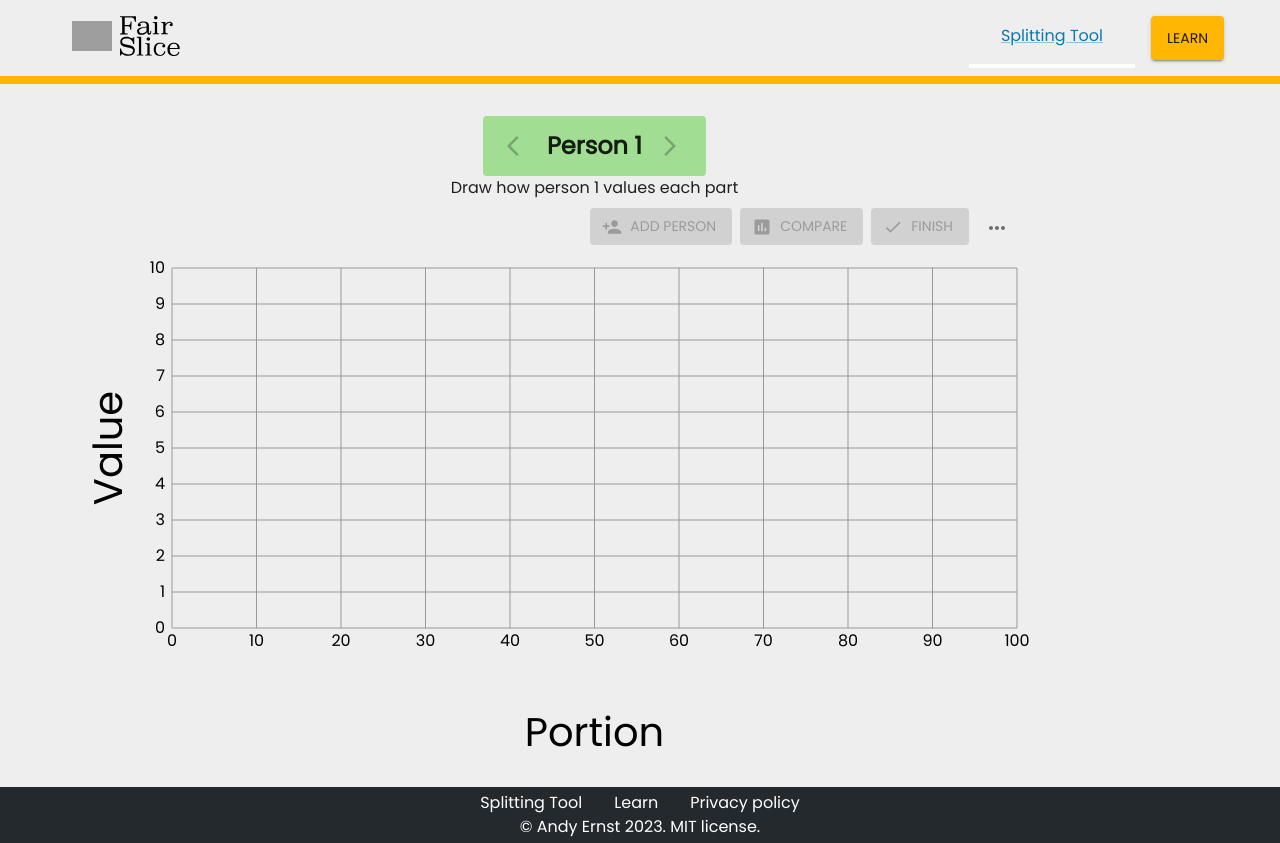
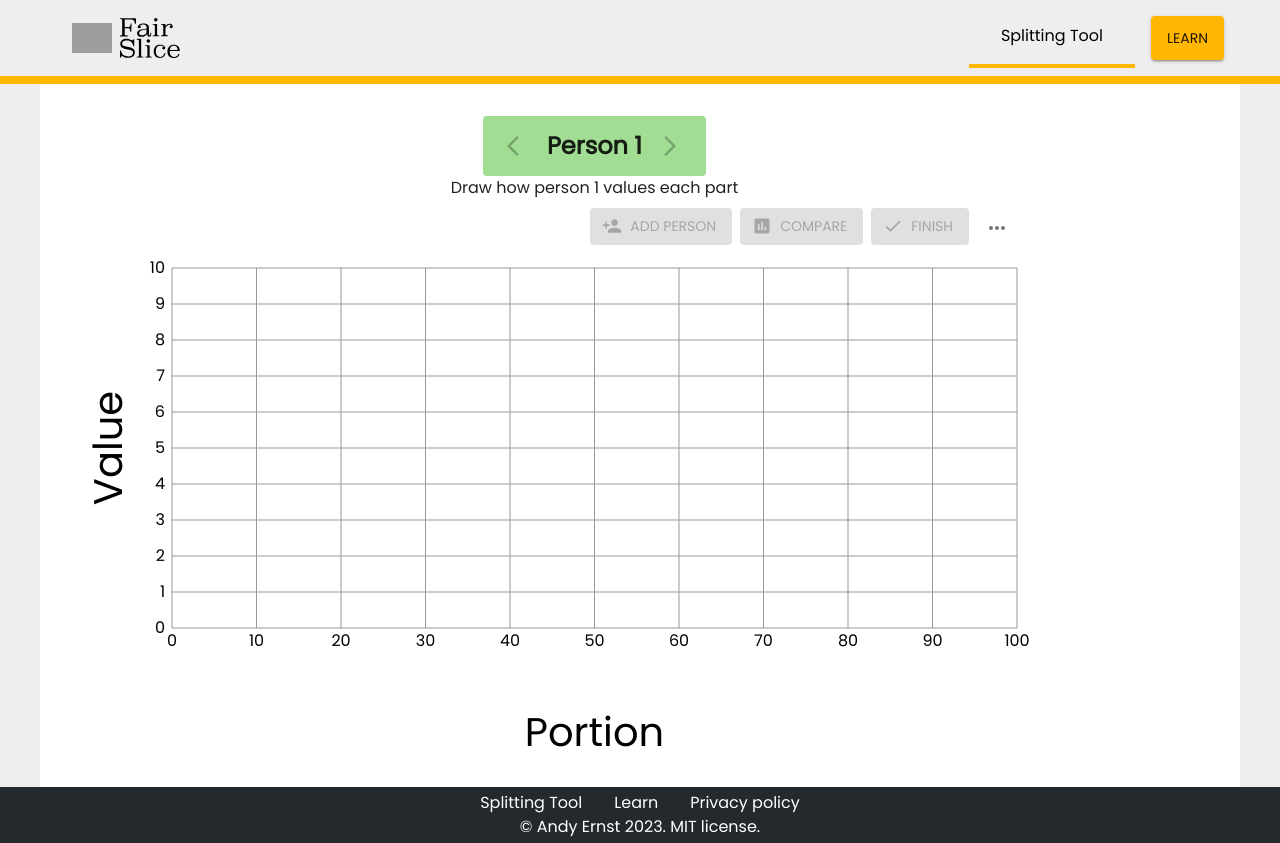
Before and after one commit to yongtenglei/cake, a React (Create React App) app: page /graph in a window 1280 px wide. Built offline with nearby package versions, Linux system fonts and the light colour scheme; grey boxes are pictures that could not be loaded.

Commit message:
recolor and fix small mistakes

```diff
--- a/src/Graph/components/Bracket/EditableBracket.tsx
+++ b/src/Graph/components/Bracket/EditableBracket.tsx
@@ -67,7 +67,6 @@ export const EditableBracket = ({
             <Button
               onClick={() => setEditing(true)}
               variant="outlined"
-              color="secondary"
               aria-label={`Segment ${segNumber} has width ${slicesize}%, click to edit`}
             >
               {slicesize} %
--- a/src/Graph/components/Header/GraphHeader.tsx
+++ b/src/Graph/components/Header/GraphHeader.tsx
@@ -65,7 +65,6 @@ export const GraphHeader = ({
               <span>
                 <Button
                   variant="contained"
-                  color="secondary"
                   disabled={!isComplete || cantAddMoreAgents}
                   onClick={() => {
                     if (compareMode) {
@@ -83,7 +82,6 @@ export const GraphHeader = ({
           <div>
             <Button
               variant="contained"
-              color="secondary"
               disabled={!isComplete || totalAgents < 2}
               onClick={onClickCompare}
               startIcon={compareMode ? <EditIcon /> : <AssessmentIcon />}
@@ -95,7 +93,6 @@ export const GraphHeader = ({
           <div>
             <Button
               variant="contained"
-              color="secondary"
               disabled={!isComplete || totalAgents < 2}
               onClick={onClickDone}
               startIcon={<CheckIcon />}
--- a/src/Layouts.css
+++ b/src/Layouts.css
@@ -17,8 +17,9 @@
 /* WIP */
 .bodyContainer {
   /* margin: 0 16px; */
-  margin: auto;
+  margin: 0 auto;
   padding: 32px;
   width: 100%;
   max-width: var(--bodyMaxWidth);
+  background-color: white;
 }
--- a/src/Pages/LandingPage.tsx
+++ b/src/Pages/LandingPage.tsx
@@ -70,6 +70,7 @@ const HeroImage = () => {
           zIndex: '1',
           display: 'flex',
           color: 'white',
+          backgroundColor: 'transparent',
         }}
       >
         <Stack>
--- a/src/components/Link.tsx
+++ b/src/components/Link.tsx
@@ -22,6 +22,7 @@ type LinkProps = React.ComponentProps<typeof MuiLink> & {
 
 export const Link = ({ children, href, innerRef, ...props }: LinkProps) => {
   const isExternal = !href.startsWith('/')
+  const extraProps = isExternal ? {target: '_blank', rel: 'noopener'} : {}
   return (
     <MuiLink
       {...props}
@@ -29,8 +30,7 @@ export const Link = ({ children, href, innerRef, ...props }: LinkProps) => {
       ref={innerRef}
       component={RRLink}
       to={href}
-      target={isExternal ? '_blank' : null}
-      rel="noopener"
+      {...extraProps}
     >
       {children}
       {isExternal ? (
--- a/src/components/Navigation.css
+++ b/src/components/Navigation.css
@@ -2,7 +2,7 @@
 
 .Navigation {
   position: relative;
-  z-index: 1;
+  z-index: 100;
   /* background-color: var(--cPrimary);
   box-shadow: rgba(0, 0, 0, 0.2) 0px 2px 4px -1px,
     rgba(0, 0, 0, 0.14) 0px 4px 5px 0px, rgba(0, 0, 0, 0.12) 0px 1px 10px 0px; */
@@ -15,6 +15,7 @@
 .Navigation__body {
   display: flex;
   justify-content: space-between;
+  height: 60px; /* not ideal for this to be explicit */
 }
 
 .Navigation__links {
@@ -23,7 +24,7 @@
   display: flex;
 }
 
-.Navigation__link {
+a.Navigation__link {
   color: black;
   text-decoration: none;
   padding: 16px 32px;
@@ -31,19 +32,18 @@
   border-bottom: 4px solid transparent;
 }
 
-.Navigation__link:visited {
+a.Navigation__link:visited {
   color: black;
 }
 
-.Navigation__link:hover,
-.Navigation__link:focus {
-  background-color: var(--cPrimaryLight);
-  border-bottom-color: white;
+a.Navigation__link:hover,
+a.Navigation__link:focus {
+  border-bottom-color: var(--cSecondary);
   text-decoration: none;
 }
 
-.Navigation__link.active {
-  border-bottom-color: white;
+a.Navigation__link.active {
+  border-bottom-color: var(--cSecondary);
 }
 
 .Navigation__homeIcon {
--- a/src/components/Navigation.tsx
+++ b/src/components/Navigation.tsx
@@ -1,6 +1,5 @@
 import { forwardRef } from 'react'
 import { Button } from '@mui/material'
-import CakeRoundedIcon from '@mui/icons-material/CakeRounded'
 import { Link, NavLink } from './Link'
 import title from '../images/title.svg'
 import './Navigation.css'
@@ -10,7 +9,7 @@ export const Navigation = () => {
     <div className="Navigation">
       <div className="LayoutBody Navigation__body">
         <Link
-          className="Navigation__link Navigation__homeIcon"
+          className="Navigation__homeIcon"
           href={'/'}
           aria-label={'home'}
         >
--- a/src/index.css
+++ b/src/index.css
@@ -5,6 +5,7 @@
   --cPrimary: #0d77b0;
   --cPrimaryDark: #02405f;
 
+  --cSecondaryLight: #ffde8b;
   --cSecondary: #FFB703;
   --cSecondaryDark: #FB8500;
   --cDark: #24292e;
--- a/src/index.tsx
+++ b/src/index.tsx
@@ -1,5 +1,6 @@
 import React from 'react'
 import ReactDOM from 'react-dom/client'
+import { CssBaseline }from '@mui/material'
 import { createTheme, ThemeProvider } from '@mui/material/styles'
 import { createBrowserRouter, RouterProvider } from 'react-router-dom'
 import { ErrorPage } from './Pages/ErrorPage'
@@ -8,7 +9,6 @@ import { Graph } from './Graph/Graph'
 import { PrivacyPolicyPage } from './Pages/PrivacyPolicyPage'
 import { TutorialPage } from './Pages/TutorialPage'
 import { LandingPage } from './Pages/LandingPage'
-import CssBaseline from '@mui/material/CssBaseline'
 import './index.css'
 
 const theme = createTheme({
@@ -22,6 +22,7 @@ const theme = createTheme({
       dark: '#02405f',
     },
     secondary: {
+      light: '#ffde8b',
       main: '#FFB703',
       dark: '#FB8500',
     },
```
